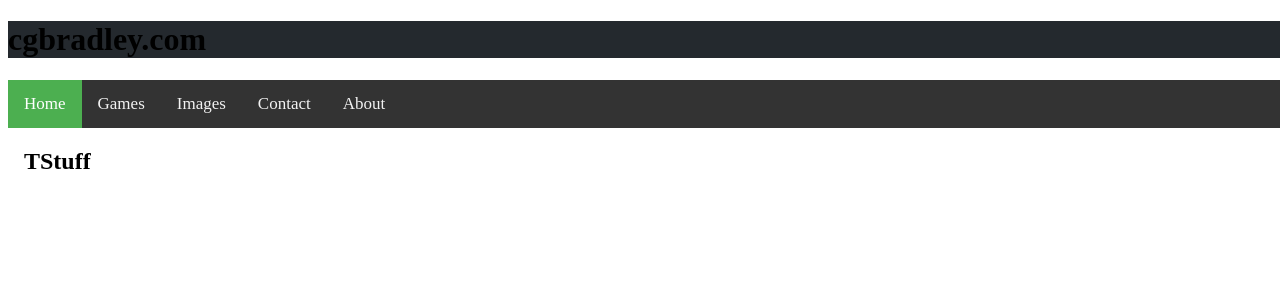
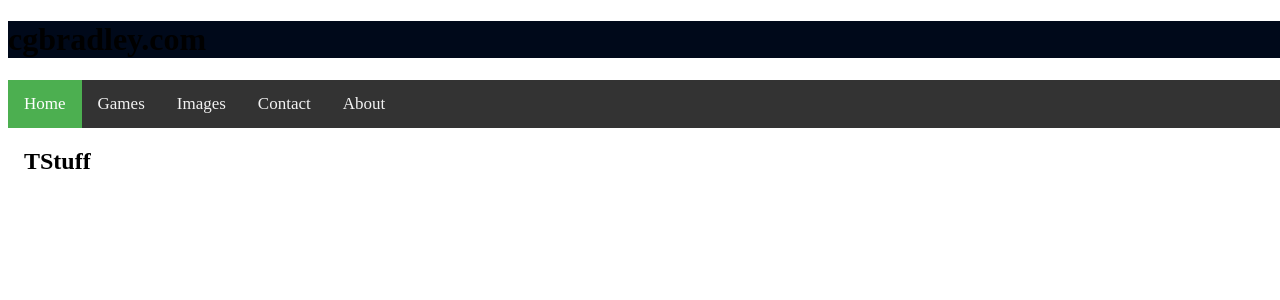
Before and after one commit to cgbradley/cgbradley.github.io, a PHP site: page / in a window 1280 px wide. Shown: the top 300 px of the page. Run offline with PHP 8.4, Linux system fonts and the light colour scheme.

Commit message:
Update main.css

```diff
--- a/css/main.css
+++ b/css/main.css
@@ -7,8 +7,8 @@
         background-color: #333;
          width:100% !important;
         }
-     .maintitle{
-     background-color: #24292e;
+     div.maintitle {
+     background-color: rgb(0, 9, 26);
      }
     .navbar a {
         float: left;
```
